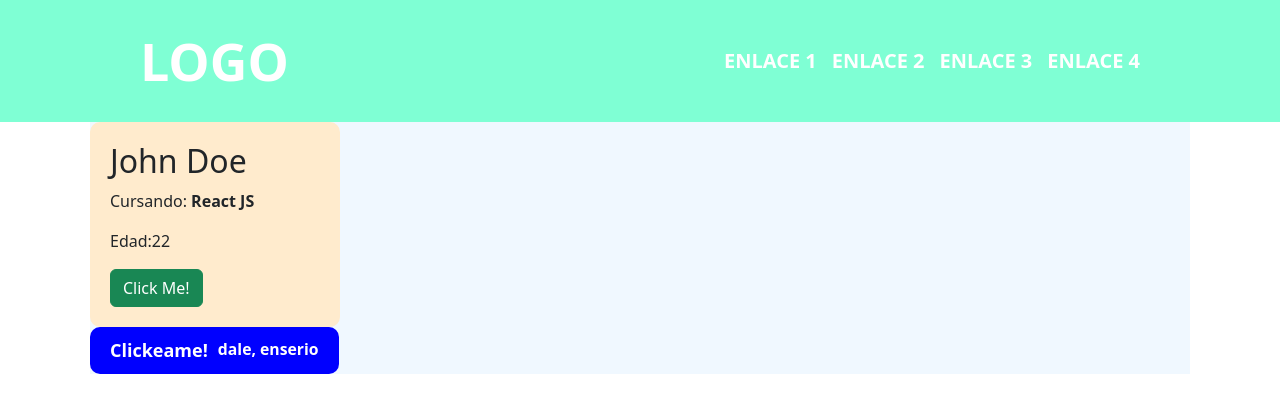
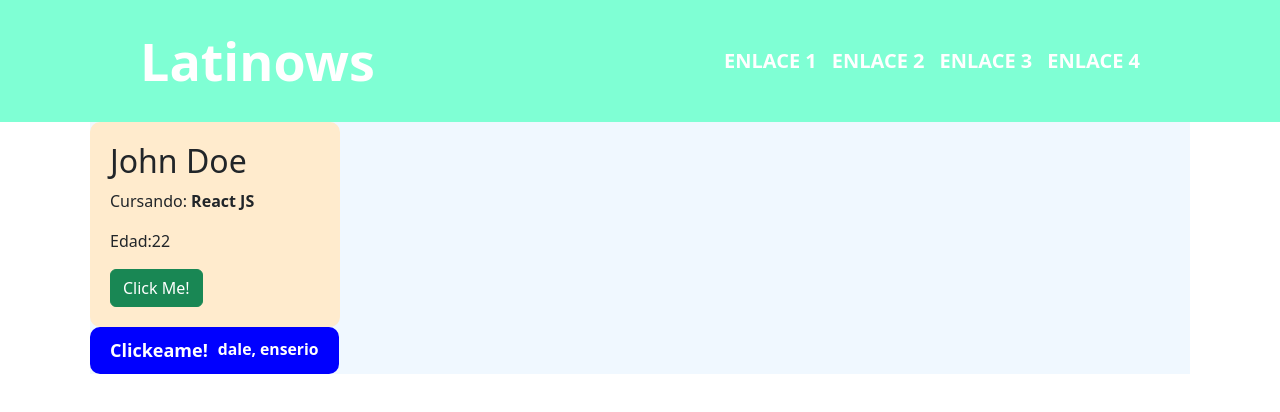
Before and after one commit to Jnieto2408/react-coder, a React (Create React App) app: page / in a window 1280 px wide. Shown: the top 412 px of the page. Built offline with nearby package versions, Linux system fonts and the light colour scheme.

Commit message:
cleaning app

```diff
--- a/src/components/Navbar/Navbar.js
+++ b/src/components/Navbar/Navbar.js
@@ -4,7 +4,7 @@ export const Navbar = () => {
     return (
         <header className="header">
             <div className="header__container">
-                <h1 className="header__logo">LOGO</h1>
+                <h1 className="header__logo">Latinows</h1>
                 <nav className="header__nav">
                     <a className="header__link" href="#">Enlace 1</a>
                     <a className="header__link" href="#">Enlace 2</a>
```
Also changed, not shown: src/ejemplos/MiComponente.js (renamed from src/components/MiComponente.js), src/ejemplos/Usuario2.js (renamed from src/components/Usuario2.js).
